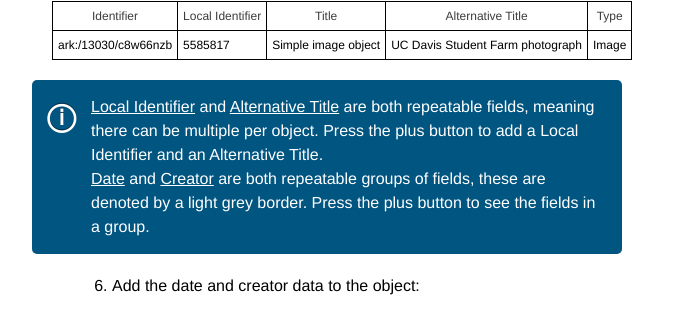
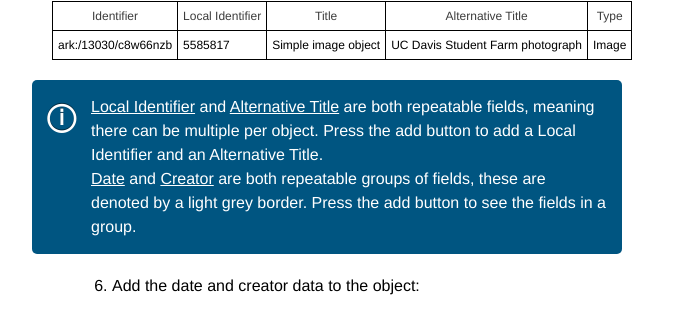
Before and after one commit to ucldc/ucldc-docs, a Jekyll site: the page built from docs/dams/create-objects.md, in a window 1280 px wide and 900 px high, scrolled down 1452 px. Shown: the part 162-479 px from the top of the window, without its empty margins (188-861 px from the left). Built offline with Jekyll 4.4.1, drawn with Linux system fonts in a browser that asks for light colours; nearby versions of some CDN libraries.

Commit message:
Updated Nuxeo supported file formats link, changed 'plus button' to 'add button'

```diff
--- a/docs/dams/create-objects.md
+++ b/docs/dams/create-objects.md
@@ -21,7 +21,7 @@ The Nuxeo DAMS allows you to create four different kinds of digital objects, cal
 - **Audio:** use for sound recordings
 - **File:** use for text and document formats
 
-The document types vary in the type of content file you can upload and the kinds of derivatives Nuxeo automatically creates. As you can see from Nuxeo's documented <a href="http://doc.nuxeo.com/display/USERDOC/Supported+File+Formats" target="_blank">Supported File Formats</a>, the DAMS supports most common file types for each of these document types.
+The document types vary in the type of content file you can upload and the kinds of derivatives Nuxeo automatically creates. As you can see from Nuxeo's documented <a href="http://doc.nuxeo.com/display/NXDOC60/Supported+File+Formats" target="_blank">Supported File Formats</a>, the DAMS supports most common file types for each of these document types.
 
 Each document type can function as a complex object and can contain child-level components of any of the four document types. Again, we'll talk more about complex objects later on, but for now it's just important to know that each of the document types can be used to create both simple and complex objects (and components therein).
 
@@ -47,7 +47,7 @@ We'll start by creating a simple object using the Picture document type.
 |---------------------|------------------|---------------------|----------------------------------|-------|
 | ark:/13030/c8w66nzb | 5585817          | Simple image object | UC Davis Student Farm photograph | Image |
 
-<div class="note"><p><a class="notelink" href="{{ site.url }}{{ site.baseurl }}/docs/dams/metadata-model/#LocalIdentifier">Local Identifier</a> and <a class="notelink" href="{{ site.url }}{{ site.baseurl }}/docs/dams/metadata-model/#AlternativeTitle">Alternative Title</a> are both repeatable fields, meaning there can be multiple per object. Press the plus button to add a Local Identifier and an Alternative Title.</p><p><a class="notelink" href="{{ site.url }}{{ site.baseurl }}/docs/dams/metadata-model/#Date">Date</a> and <a class="notelink" href="{{ site.url }}{{ site.baseurl }}/docs/dams/metadata-model/#Creator">Creator</a> are both repeatable groups of fields, these are denoted by a light grey border. Press the plus button to see the fields in a group.</p></div>
+<div class="note"><p><a class="notelink" href="{{ site.url }}{{ site.baseurl }}/docs/dams/metadata-model/#LocalIdentifier">Local Identifier</a> and <a class="notelink" href="{{ site.url }}{{ site.baseurl }}/docs/dams/metadata-model/#AlternativeTitle">Alternative Title</a> are both repeatable fields, meaning there can be multiple per object. Press the add button to add a Local Identifier and an Alternative Title.</p><p><a class="notelink" href="{{ site.url }}{{ site.baseurl }}/docs/dams/metadata-model/#Date">Date</a> and <a class="notelink" href="{{ site.url }}{{ site.baseurl }}/docs/dams/metadata-model/#Creator">Creator</a> are both repeatable groups of fields, these are denoted by a light grey border. Press the add button to see the fields in a group.</p></div>
 
 <ol start="6">
   <li>Add the date and creator data to the object:</li>
```
